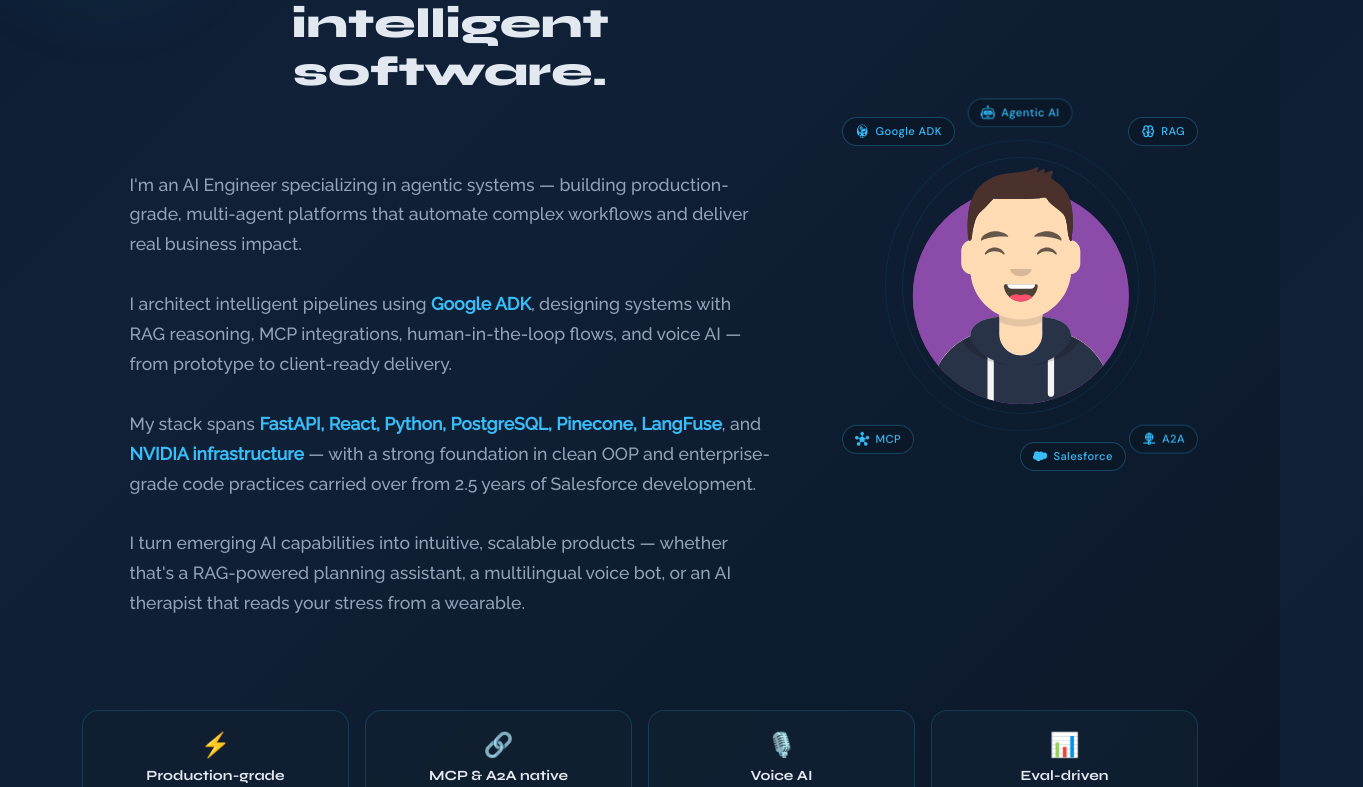
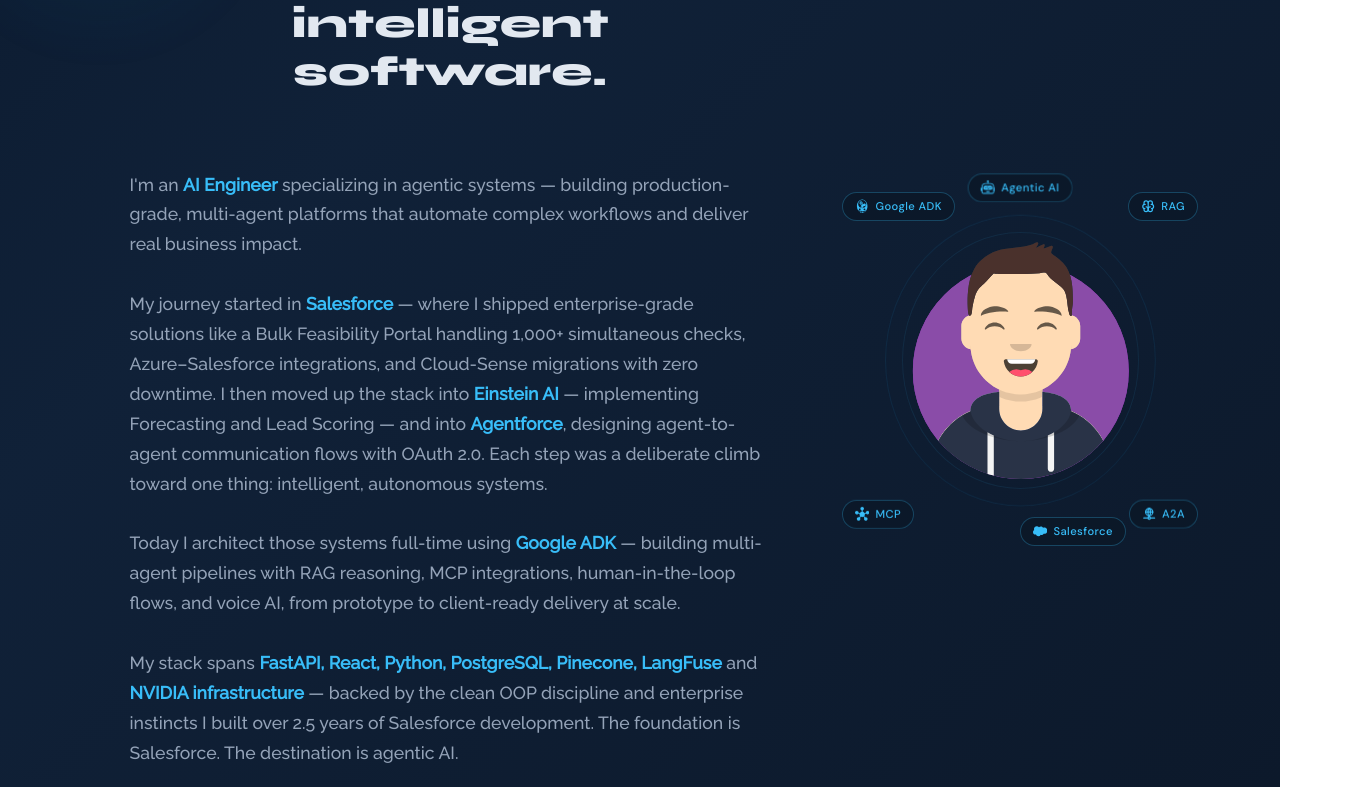
Before and after one commit to sahildd28/myPortfolio, a React (Create React App) app: page / in a window 1280 px wide. Shown: the part 1273-2060 px from the top of the page, 1363 px wide, since content can reach past the window. Built offline with nearby package versions, Linux system fonts and the light colour scheme.

Commit message:
Experience add

```diff
--- a/src/components/About/About.jsx
+++ b/src/components/About/About.jsx
@@ -77,7 +77,7 @@
 
       <div className="about-identity-stats">
         {[
-          { val: 1, suffix: "yr+", label: "AI Dev" },
+          { val: 1.5, suffix: "yr+", label: "AI Dev" },
           { val: 2, suffix: ".5yr", label: "Industry" },
           { val: 6, suffix: "", label: "AI Projects" },
         ].map((s) => (
--- a/src/components/About/AboutCard.jsx
+++ b/src/components/About/AboutCard.jsx
@@ -4,9 +4,11 @@
 import { BsRobot, BsMortarboard } from "react-icons/bs";
 import { MdHub } from "react-icons/md";
 import "./AboutCard.css";
+import { SiSalesforce } from "react-icons/si";
 
 const HIGHLIGHTS = [
   { icon: BsRobot,                label: "Agentic AI Systems",    desc: "Multi-agent pipelines, Google ADK" },
+  { icon: SiSalesforce,                label: "Salesforce Development",    desc: "Advance level salesforce solutions" },
   { icon: TbBrain,                label: "RAG Platforms",          desc: "Pinecone, LangFuse, PostgreSQL" },
   { icon: MdHub,                  label: "MCP Integrations",       desc: "Atlassian, ServiceNow, A2A" },
   { icon: GiArtificialIntelligence, label: "Voice AI",             desc: "ElevenLabs, WhisperX, SIP" },
@@ -32,6 +34,7 @@
           <span className="ac-accent">Sahil Dhamnaskar</span> from{" "}
           <span className="ac-accent">Maharashtra, India.</span>
         </p>
+
         <p>
           I&apos;m an <span className="ac-accent">AI Engineer</span> at{" "}
           <span className="ac-accent">Tata Consultancy Services</span>, where I
@@ -40,18 +43,28 @@
           pipelines, RAG platforms, voice bots, and MCP integrations that drive
           measurable impact for enterprise clients.
         </p>
+
         <p>
-          I build end-to-end intelligent solutions using Google ADK, FastAPI,
-          React, and cloud-native infrastructure — grounded in{" "}
-          <span className="ac-accent">2.5 years</span> of enterprise software
-          experience that keeps my code clean, scalable, and production-ready.
+          My path here was intentional. I started as a{" "}
+          <span className="ac-accent">Salesforce Developer</span> — building
+          enterprise portals, Azure integrations, and zero-downtime migrations —
+          then moved into <span className="ac-accent">Einstein AI</span> for
+          forecasting and lead scoring, and then into{" "}
+          <span className="ac-accent">Agentforce</span>, designing secure
+          agent-to-agent communication flows. Every step was a deliberate move
+          toward autonomous, intelligent systems.
         </p>
+
         <p>
-          I earned my B.Tech in{" "}
-          <span className="ac-accent">Computer Science</span> from RAIT DY
-          Patil, Navi Mumbai, and actively explore emerging AI capabilities
-          through hands-on <span className="ac-accent">R&amp;D POCs</span> and
-          certifications.
+          Today that&apos;s all I do — full-time AI development using{" "}
+          <span className="ac-accent">Google ADK</span>, grounded in the clean
+          OOP discipline and enterprise instincts built over 2.5 years of
+          Salesforce work. I earned my B.Tech in{" "}
+          <span className="ac-accent">Computer Science</span> from RAIT DY Patil,
+          Navi Mumbai, and stay sharp through hands-on{" "}
+          <span className="ac-accent">R&amp;D POCs</span> and certifications
+          including <span className="ac-accent">Google ADK</span> and{" "}
+          <span className="ac-accent">Microsoft Azure AI</span>.
         </p>
       </div>
 
--- a/src/components/Home/Home.css
+++ b/src/components/Home/Home.css
@@ -2,6 +2,12 @@
    Home.css — neural network hero, terminal reveal
    ═══════════════════════════════════════════════════════ */
 @import url("https://fonts.googleapis.com/css2?family=Syne:wght@600;700;800&family=DM+Sans:wght@300;400;500&family=JetBrains+Mono:wght@400;600&display=swap");
+
+/* ── Global overflow guard ───────────────────────────── */
+body, html {
+  overflow-x: hidden;
+  max-width: 100%;
+}
 
 /* ── Fix tsparticles blocking clicks globally ───────── */
 #tsparticles {
@@ -9,7 +15,11 @@
 }
 
 /* ── Wrapper + section ──────────────────────────────── */
-.home-wrapper { position: relative; }
+.home-wrapper {
+  position: relative;
+  overflow-x: hidden;
+  max-width: 100%;
+}
 
 .home-section {
   position: relative;
@@ -20,6 +30,7 @@
   background-repeat: no-repeat;
   display: flex;
   align-items: center;
+  max-width: 100%;
 }
 
 /* Override global padding — buttons sit at z-index 10 */
@@ -266,6 +277,7 @@
   opacity: 0;
   animation: fadeIn 1s 0.4s ease forwards;
   pointer-events: none !important;
+  overflow: hidden;
 }
 
 .home-logo-wrap {
@@ -273,9 +285,10 @@
   display: flex;
   align-items: center;
   justify-content: center;
-  width: 420px;
-  height: 420px;
+  width: min(420px, 100%);
+  height: min(420px, 45vw);
   pointer-events: none !important;
+  overflow: visible;
 }
 
 /* Orbit rings */
@@ -442,11 +455,15 @@
 }
 
 /* ── Responsive ─────────────────────────────────────── */
+@media (max-width: 991px) {
+  .home-logo-wrap { width: 320px; height: 320px; }
+  .home-orbit--1  { width: 220px; height: 220px; }
+  .home-orbit--2  { width: 270px; height: 270px; }
+  .home-orbit--3  { width: 320px; height: 320px; }
+}
+
 @media (max-width: 767px) {
-  .home-logo-wrap { width: 280px; height: 280px; }
-  .home-orbit--1  { width: 200px; height: 200px; }
-  .home-orbit--2  { width: 248px; height: 248px; }
-  .home-orbit--3  { width: 280px; height: 280px; }
+  .home-logo-col  { display: none; }
   .home-cta-row   { flex-direction: column; }
   .home-cta-btn   { justify-content: center; }
   .home-stats-float { gap: 8px; }
@@ -455,7 +472,11 @@
 
 
 /* ── Wrapper + section ──────────────────────────────── */
-.home-wrapper { position: relative; }
+.home-wrapper {
+  position: relative;
+  overflow-x: hidden;
+  max-width: 100%;
+}
 
 .home-section {
   position: relative;
@@ -466,6 +487,7 @@
   background-repeat: no-repeat;
   display: flex;
   align-items: center;
+  max-width: 100%;
 }
 
 /* Override global padding */
@@ -589,7 +611,7 @@
 
 /* ── Typewriter ─────────────────────────────────────── */
 .home-type-wrap {
-  padding: 16px 0 8px;
+  padding: 16px 40px 8px;
   opacity: 0;
   animation: fadeUp 0.55s 0.5s cubic-bezier(0.22,1,0.36,1) forwards;
 }
@@ -876,11 +898,15 @@
 }
 
 /* ── Responsive ─────────────────────────────────────── */
+@media (max-width: 991px) {
+  .home-logo-wrap { width: 320px; height: 320px; }
+  .home-orbit--1  { width: 220px; height: 220px; }
+  .home-orbit--2  { width: 270px; height: 270px; }
+  .home-orbit--3  { width: 320px; height: 320px; }
+}
+
 @media (max-width: 767px) {
-  .home-logo-wrap { width: 280px; height: 280px; }
-  .home-orbit--1  { width: 200px; height: 200px; }
-  .home-orbit--2  { width: 248px; height: 248px; }
-  .home-orbit--3  { width: 280px; height: 280px; }
+  .home-logo-col  { display: none; }
   .home-cta-row   { flex-direction: column; }
   .home-cta-btn   { justify-content: center; }
   .home-stats-float { gap: 8px; }
--- a/src/components/Home/Home2.jsx
+++ b/src/components/Home/Home2.jsx
@@ -72,29 +72,33 @@
                 intelligent software.
               </h1>
               <p className="home-about-body">
-                I&apos;m an AI Engineer specializing in agentic systems — building
-                production-grade, multi-agent platforms that automate complex
-                workflows and deliver real business impact.
+                  I&apos;m an <strong className="h2-strong">AI Engineer</strong> specializing
+                  in agentic systems — building production-grade, multi-agent platforms that
+                  automate complex workflows and deliver real business impact.
                   <br /><br />
-                I architect intelligent pipelines using{" "}
-                <strong className="h2-strong">Google ADK</strong>, designing
-                systems with RAG reasoning, MCP integrations,
-                human-in-the-loop flows, and voice AI — from prototype to
-                client-ready delivery.
+                  My journey started in <strong className="h2-strong">Salesforce</strong> —
+                  where I shipped enterprise-grade solutions like a Bulk Feasibility Portal
+                  handling 1,000+ simultaneous checks, Azure–Salesforce integrations, and
+                  Cloud-Sense migrations with zero downtime. I then moved up the stack into{" "}
+                  <strong className="h2-strong">Einstein AI</strong> — implementing Forecasting
+                  and Lead Scoring — and into{" "}
+                  <strong className="h2-strong">Agentforce</strong>, designing agent-to-agent
+                  communication flows with OAuth 2.0. Each step was a deliberate climb toward
+                  one thing: intelligent, autonomous systems.
+                  <br /><br />
+                  Today I architect those systems full-time using{" "}
+                  <strong className="h2-strong">Google ADK</strong> — building multi-agent
+                  pipelines with RAG reasoning, MCP integrations, human-in-the-loop flows,
+                  and voice AI, from prototype to client-ready delivery at scale.
                   <br /><br />
                   My stack spans{" "}
                   <strong className="h2-strong">
                     FastAPI, React, Python, PostgreSQL, Pinecone, LangFuse
-                </strong>
-                , and{" "}
-                <strong className="h2-strong">NVIDIA infrastructure</strong> —
-                with a strong foundation in clean OOP and enterprise-grade code
-                practices carried over from 2.5 years of Salesforce development.
-                <br /><br />
-                I turn emerging AI capabilities into intuitive, scalable
-                products — whether that&apos;s a RAG-powered planning
-                assistant, a multilingual voice bot, or an AI therapist that
-                reads your stress from a wearable.
+                  </strong>{" "}
+                  and <strong className="h2-strong">NVIDIA infrastructure</strong> — backed
+                  by the clean OOP discipline and enterprise instincts I built over 2.5 years
+                  of Salesforce development. The foundation is Salesforce. The destination
+                  is agentic AI.
                 </p>
             </div>
           </Col>
--- a/src/components/Home/Type.js
+++ b/src/components/Home/Type.js
@@ -10,8 +10,7 @@
           "Microsoft Certified AI Developer",
           "Agentic AI Developer",
           "Salesforce Developer",
-          "Full Stack Developer"
-
+          "Full Stack Developer",
         ],
         autoStart: true,
         loop: true,
--- a/src/components/Projects/Projects.jsx
+++ b/src/components/Projects/Projects.jsx
@@ -115,7 +115,7 @@
     { value: "6", label: "AI Projects" },
     { value: "3+", label: "Enterprise Clients POCs" },
     { value: "5+", label: "Agent Architectures" },
-    { value: "2yr", label: "ADK Experience" },
+    { value: "1.5yr", label: "ADK Experience" },
   ];
   const ref = useRef(null);
   const [vis, setVis] = useState(false);
--- a/src/components/Resume/ResumeNew.jsx
+++ b/src/components/Resume/ResumeNew.jsx
@@ -8,7 +8,7 @@
 import { TbBrain, TbNetwork, TbPhone, TbCode } from "react-icons/tb";
 import { BsRobot, BsMortarboard, BsBuilding } from "react-icons/bs";
 import { MdHub } from "react-icons/md";
-import { SiFastapi, SiGooglecloud } from "react-icons/si";
+import { SiFastapi, SiGooglecloud, SiSalesforce } from "react-icons/si";
 import "./ResumeNew.css";
 
 
@@ -27,7 +27,8 @@
     color: "#38bdf8",
     highlights: [
       "Architected 6 production-grade agentic AI systems using Google ADK",
-      "Built RAN Optimizer for major South Africa telecom — 3-agent multi-agent system with live KPI data",
+      "Delivered RAN Agentic AI POC using Fast-API, React, Pinecone, Light-LLM, and Google ADK to optimize telecom networks; deployed on NVIDIA Build Portal, outperforming competing Bubble-RAN benchmarks.",
+      "Led GE Small World Agentic AI solution (team of 3), developing 9 AI agents with microservice architecture + Fast-API + Pinecone for project automation; improved GE team productivity by 60%. ",
       "Developed SpatialPAL (RAG + LangFuse eval) for GE SmallWorld users",
       "Created Snowflow — JIRA & ServiceNow automation via MCP integrations",
       "Built multilingual Voice AI pipeline: WhisperX + Pyannote + ElevenLabs",
@@ -41,10 +42,13 @@
     icon: BsBuilding,
     color: "#818cf8",
     highlights: [
-      "End-to-end Salesforce ecosystem design and implementation",
-      "Apex, Lightning Web Components, and Agentforce architecture",
-      "Delivered integrations accelerating client performance by 50%+",
-      "Developed clean, OOP-driven code praised by client architects",
+      "Engineered a Bulk Feasibility Portal enabling users to perform 1,000+ feasibility checks simultaneously; used LWCs, Queueable classes, and controller classes to streamline technical & commercial feasibility via GE APIs,    saving 80% of user time",
+      "Developed a time-critical Change Request to reduce GE Small World API calls using client-side caching and optimized logic; cut redundant network calls by 35%, improving application responsiveness.",
+      "Built Azure–Salesforce integration by creating a custom object, Remote Site Setting, and Apex class to fetch user details dynamically from Azure lookup; automated account data sync, improving accuracy by 40%. ",
+      "Led product version migration for 10+ traditional salesforce services to the latest Cloud-Sense services system, creating Apex classes, custom metadata/settings, and data mapping logic, ensured zero downtime and smooth UI upgrade across customer base.",
+      "Built a Commercial Feasibility App that simplified on-net/off-net decision-making by integrating GE Small World API data into an interactive LWC dashboard; enhanced visibility and reduced feasibility errors by 50%. ",
+      "Implemented Salesforce Einstein Forecasting and Lead Scoring to enhance sales predictability and opportunity prioritization; designed Agentforce automations and enabled secure third-party agent-to-agent communication using App Manager and OAuth 2.0, streamlining cross-platform workflows and improving sales efficiency. ",
+      "Handled multiple P1 issues and urgent change requests; collaborated directly with clients and on-site managers for rapid debugging and zero-failure deployments, earning managerial appreciations."
     ],
   },
 ];
@@ -61,7 +65,7 @@
 
 const CERTS = [
   { label: "Google ADK Badges",     icon: SiGooglecloud,           color: "#38bdf8", status: "earned" },
-  { label: "Microsoft Azure AI Dev",   icon: GiArtificialIntelligence, color: "#818cf8", status: "in-progress" },
+  { label: "Microsoft Certified Azure AI Developer",   icon: GiArtificialIntelligence, color: "#818cf8", status: "in-progress" },
 ];
 
 const SKILLS_FEATURED = [
@@ -73,6 +77,7 @@
   { icon: TbPhone,   label: "Voice AI" },
   { icon: TbNetwork, label: "Multi-Agent" },
   { icon: TbCode,    label: "FastAPI" },
+  { icon: SiSalesforce ,    label: "Salesforce" },
 ];
 
 // ── Scroll reveal hook ─────────────────────────────────
@@ -285,7 +290,7 @@
                     <div className="rv-callout-inner">
                       <span className="rv-callout-number">6</span>
                       <div>
-                        <strong>AI Projects Shipped</strong>
+                        <strong>AI Projects Developed</strong>
                         <p>From telecom RAN optimization to AI therapist apps — all production-grade.</p>
                       </div>
                     </div>
```
Lines whose indentation alone changed are shown as unchanged.
